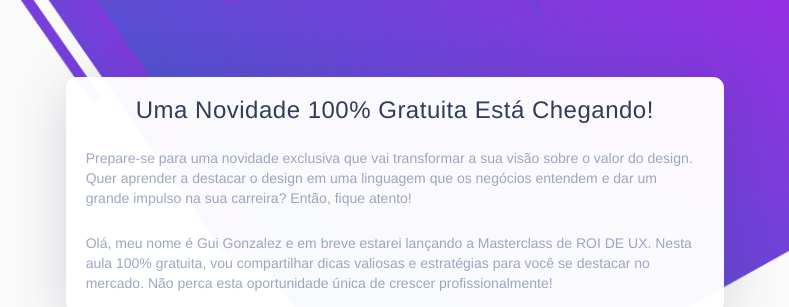
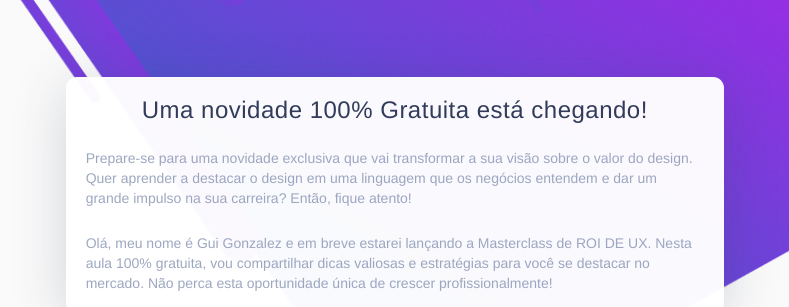
Before and after one commit to guigonzalez/roideux, a plain HTML site: page index.html in a window 1280 px wide. Shown: the part 93-400 px from the top of the page, 491-1280 px from the left. Drawn offline with nearby package versions, Linux system fonts and the light colour scheme.

Commit message:
Update index.html

```diff
--- a/index.html
+++ b/index.html
@@ -60,7 +60,7 @@
 
 				<div class="col-lg-7 col-md-6 col-sm-12">
 					<div class="card">
-						<h3>Uma Novidade 100% Gratuita Está Chegando!</h3>
+						<h3>Uma novidade 100% Gratuita está chegando!</h3>
 						<p>Prepare-se para uma novidade exclusiva que vai transformar a sua visão sobre o valor do design. Quer aprender a destacar o design em uma linguagem que os negócios entendem e dar um grande impulso na sua carreira? Então, fique atento!</p>
 						<p>Olá, meu nome é Gui Gonzalez e em breve estarei lançando a Masterclass de ROI DE UX. Nesta aula 100% gratuita, vou compartilhar dicas valiosas e estratégias para você se destacar no mercado. Não perca esta oportunidade única de crescer profissionalmente!</p>
 						<!--a href="#" target="_blank" title="Se inscreva para saber mais">
```
